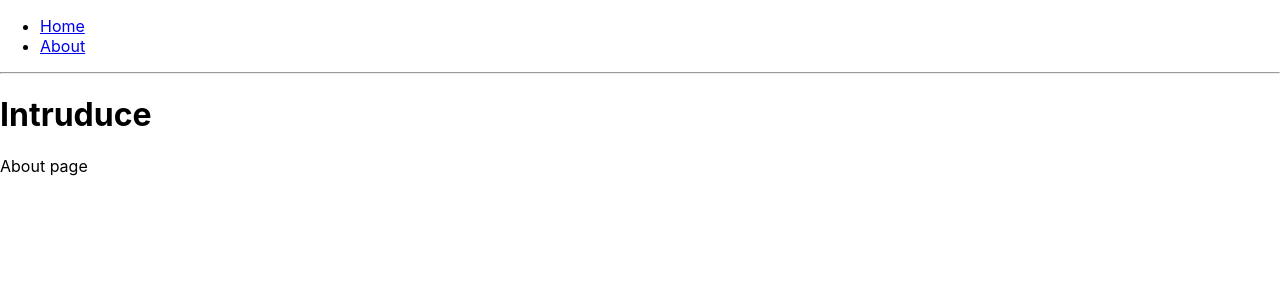
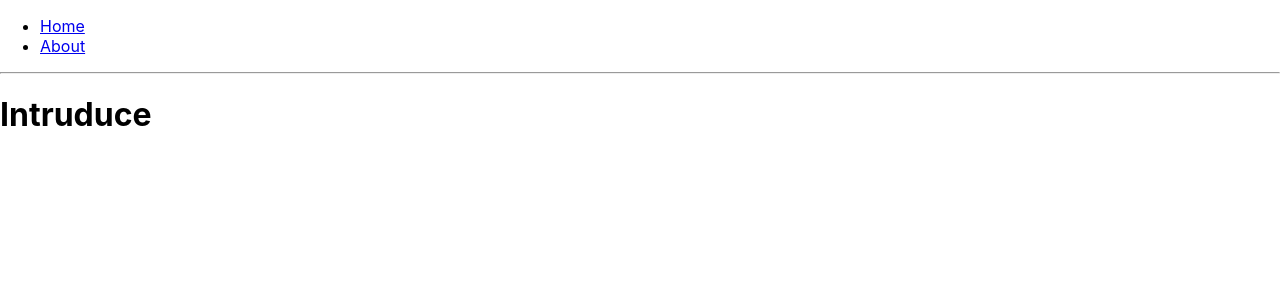
Before and after one commit to jeo19/router-tutorial, a React (Create React App) app: page /About in a window 1280 px wide. Shown: the top 300 px of the page. Built offline with nearby package versions, Linux system fonts and the light colour scheme.

Commit message:
feat:Add the params in the url querys string

```diff
--- a/package.json
+++ b/package.json
@@ -6,6 +6,7 @@
     "@testing-library/jest-dom": "^5.11.4",
     "@testing-library/react": "^11.1.0",
     "@testing-library/user-event": "^12.1.10",
+    "qs": "^6.10.1",
     "react": "^17.0.2",
     "react-dom": "^17.0.2",
     "react-router-dom": "^5.3.0",
--- a/src/About.js
+++ b/src/About.js
@@ -1,10 +1,15 @@
 import React from "react";
+import qs from "qs";
 
-const About = () => {
+const About = ({ location }) => {
+  const query = qs.parse(location.search, {
+    ignoreQueryPrefix: true,
+  });
+  const detail = query.detail === "true";
   return (
     <div>
       <h1>Intruduce</h1>
-      <p>About page</p>
+      {detail && <p>About page</p>}
     </div>
   );
 };
```
Also changed, not shown: 1 other file (tests, documents, lock files or other folders).
